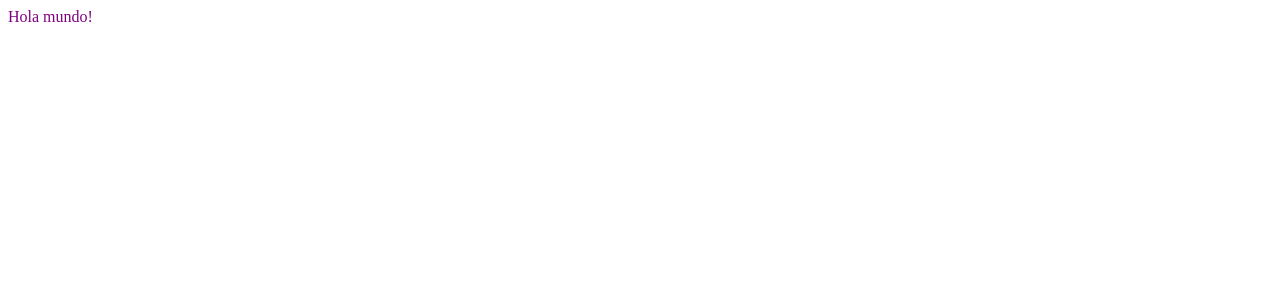
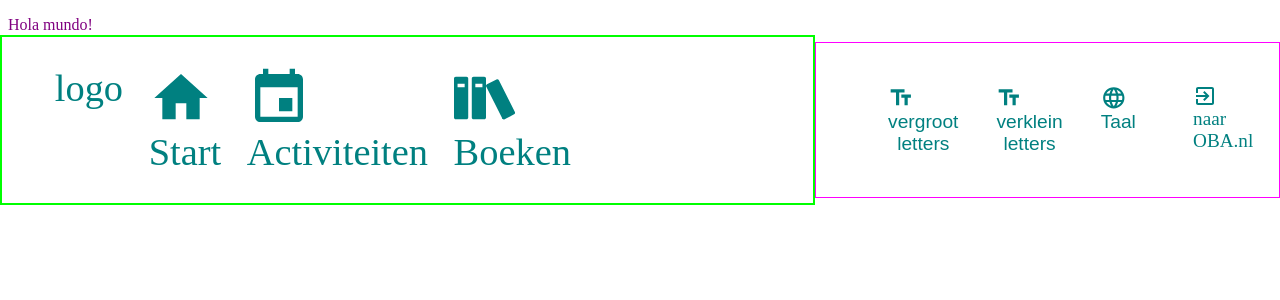
Before and after one commit to LeontineC/Oba-simpel, a React (Create React App) app: page /boeken in a window 1280 px wide. Shown: the top 300 px of the page. Built offline with nearby package versions, Linux system fonts and the light colour scheme.

Commit message:
Navbar changes

```diff
--- a/package.json
+++ b/package.json
@@ -8,6 +8,7 @@
     "@testing-library/user-event": "^12.8.3",
     "react": "^17.0.2",
     "react-dom": "^17.0.2",
+    "react-router-dom": "^5.3.0",
     "react-scripts": "4.0.3",
     "web-vitals": "^1.1.2"
   },
--- a/src/App.js
+++ b/src/App.js
@@ -1,11 +1,20 @@
-import React from 'react'
+import React, {useState} from 'react'
 import Header from './components/Header'
+import Navbar from './components/Navbar'
+import { FontProvider } from './components/FontContext'
 import './Sass/main.css'
 
 const App = () => {
+  const [fontSize, setFontSize] = useState(20);
+  const value = {fontSize, setFontSize};
+
   return (
     <div>
+   <FontProvider>
+    <Navbar />
     <Header />
+   </FontProvider>
+
 
     </div>
   )
--- a/src/Sass/components/_navbar.scss
+++ b/src/Sass/components/_navbar.scss
@@ -0,0 +1,73 @@
+.navbar {
+    display: flex;
+    text-decoration: none;
+    align-items: center;
+    position: fixed;
+    width: 100vw;
+    height: 30vh;
+    top: 0;
+    left: 0;
+    right: 0;
+    z-index: 10;
+    color: teal;
+}
+
+.left {
+    display: flex;
+    justify-content: left;
+    align-items: center;
+    width: 65%;
+    border: solid lime 2px;
+    ul {
+        display: flex;
+        justify-content: space-between;
+        li {
+            list-style-type: none;
+            margin: 1vw;
+            display: flex;
+            flex-direction: column;
+            font-size: 3vw;
+        }
+    }
+}
+
+.right {
+    display: flex;
+    flex-direction: row;
+    justify-content: space-between;
+    align-items: center;
+    width: 35%;
+    padding: 1vw;
+    border: solid fuchsia 1px;
+
+    ul {
+        display: flex;
+        li {
+            list-style-type: none;
+            margin: 1vw;
+            button {
+                outline: none;
+                border: none;
+                background: transparent;
+                display: flex;
+                flex-direction: column;
+                font-size: 1.5vw;
+            }
+        }
+    }
+}
+
+.retourOBA {
+    a{
+        text-decoration: none;
+        display: flex;
+        flex-wrap: wrap;
+        color: teal;
+        font-size: 1.5vw;
+        margin-left: 2vw;
+    }
+}
+
+.btnsRight {
+    color: teal;
+}
--- a/src/Sass/main.css
+++ b/src/Sass/main.css
@@ -1,4 +1,118 @@
 body {
   color: purple;
 }
+
+.navbar {
+  display: -webkit-box;
+  display: -ms-flexbox;
+  display: flex;
+  text-decoration: none;
+  -webkit-box-align: center;
+      -ms-flex-align: center;
+          align-items: center;
+  position: fixed;
+  width: 100vw;
+  height: 30vh;
+  top: 0;
+  left: 0;
+  right: 0;
+  z-index: 10;
+  color: teal;
+}
+
+.left {
+  display: -webkit-box;
+  display: -ms-flexbox;
+  display: flex;
+  -webkit-box-pack: left;
+      -ms-flex-pack: left;
+          justify-content: left;
+  -webkit-box-align: center;
+      -ms-flex-align: center;
+          align-items: center;
+  width: 65%;
+  border: solid lime 2px;
+}
+
+.left ul {
+  display: -webkit-box;
+  display: -ms-flexbox;
+  display: flex;
+  -webkit-box-pack: justify;
+      -ms-flex-pack: justify;
+          justify-content: space-between;
+}
+
+.left ul li {
+  list-style-type: none;
+  margin: 1vw;
+  display: -webkit-box;
+  display: -ms-flexbox;
+  display: flex;
+  -webkit-box-orient: vertical;
+  -webkit-box-direction: normal;
+      -ms-flex-direction: column;
+          flex-direction: column;
+  font-size: 3vw;
+}
+
+.right {
+  display: -webkit-box;
+  display: -ms-flexbox;
+  display: flex;
+  -webkit-box-orient: horizontal;
+  -webkit-box-direction: normal;
+      -ms-flex-direction: row;
+          flex-direction: row;
+  -webkit-box-pack: justify;
+      -ms-flex-pack: justify;
+          justify-content: space-between;
+  -webkit-box-align: center;
+      -ms-flex-align: center;
+          align-items: center;
+  width: 35%;
+  padding: 1vw;
+  border: solid fuchsia 1px;
+}
+
+.right ul {
+  display: -webkit-box;
+  display: -ms-flexbox;
+  display: flex;
+}
+
+.right ul li {
+  list-style-type: none;
+  margin: 1vw;
+}
+
+.right ul li button {
+  outline: none;
+  border: none;
+  background: transparent;
+  display: -webkit-box;
+  display: -ms-flexbox;
+  display: flex;
+  -webkit-box-orient: vertical;
+  -webkit-box-direction: normal;
+      -ms-flex-direction: column;
+          flex-direction: column;
+  font-size: 1.5vw;
+}
+
+.retourOBA a {
+  text-decoration: none;
+  display: -webkit-box;
+  display: -ms-flexbox;
+  display: flex;
+  -ms-flex-wrap: wrap;
+      flex-wrap: wrap;
+  color: teal;
+  font-size: 1.5vw;
+  margin-left: 2vw;
+}
+
+.btnsRight {
+  color: teal;
+}
 /*# sourceMappingURL=main.css.map */
--- /dev/null
+++ b/src/components/FontContext.js
@@ -0,0 +1,14 @@
+import React, { useState } from 'react';
+
+export const FontContext = React.createContext({});
+
+export const FontProvider = (props) => {
+    const [fontSize, setFontSize] = useState(16);
+    const value = {fontSize, setFontSize};
+
+
+return (
+<FontContext.Provider value={[fontSize, setFontSize]}>
+    {props.children}</FontContext.Provider>
+)
+};
--- a/src/components/Header.js
+++ b/src/components/Header.js
@@ -1,7 +1,14 @@
+import React, {useContext} from 'react';
+import {FontContext} from './FontContext';
+
+
 const Header = () => {
+    const [fontSize] = useContext(FontContext);
+
     return (
         <div>
-            Hola mundo!
+
+               <p style={{fontSize:`${fontSize}px`}}> Hola mundo!</p>
         </div>
     )
 }
--- a/src/components/Navbar.js
+++ b/src/components/Navbar.js
@@ -0,0 +1,72 @@
+import React, { useContext } from "react";
+import { FontContext } from "./FontContext";
+import HomeIcon from "@material-ui/icons/Home";
+import EventIcon from "@material-ui/icons/Event";
+import TextFieldsIcon from "@material-ui/icons/TextFields";
+import LanguageIcon from "@material-ui/icons/Language";
+import ExitToAppIcon from "@material-ui/icons/ExitToApp";
+import { ImBooks } from "react-icons/im";
+
+const Navbar = () => {
+  const [fontSize, setFontSize] = useContext(FontContext);
+
+  return (
+    <>
+      <nav className="navbar">
+        <section className="left">
+          <ul className="listLeft">
+            <li>logo</li>
+            <li className="startNav" style={{ color: "teal" }}>
+              <HomeIcon style={{ color: "teal", fontSize: "5vw" }} />
+              Start
+            </li>
+            <li className="activiteitenNav" style={{ color: "teal" }}>
+              <EventIcon style={{ color: "teal", fontSize: "5vw" }} />
+              Activiteiten
+            </li>
+            <li className="boekenNav" style={{ color: "teal" }}>
+              <ImBooks style={{ fontSize: "5vw" }} />
+              Boeken
+            </li>
+          </ul>
+        </section>
+        <section className="right">
+          <ul className="listRight">
+            <li>
+              <button
+                className="btnsRight"
+                onClick={() => setFontSize(fontSize + 2)}
+              >
+                <TextFieldsIcon style={{ color: "teal", fontSize: "2vw" }} />
+                vergroot letters
+              </button>
+            </li>
+            <li>
+              <button
+                className="btnsRight"
+                onClick={() => setFontSize(fontSize - 2)}
+              >
+                <TextFieldsIcon style={{ color: "teal", fontSize: "2vw" }} />
+                verklein letters
+              </button>
+            </li>
+            <li>
+              <button className="btnsRight">
+                <LanguageIcon style={{ color: "teal", fontSize: "2vw" }} />
+                Taal
+              </button>
+            </li>
+            <li className="btnsRight retourOBA">
+              <a href="https://www.oba.nl/">
+                <ExitToAppIcon style={{ color: "teal" }} />
+                naar OBA.nl
+              </a>
+            </li>
+          </ul>
+        </section>
+      </nav>
+    </>
+  );
+};
+
+export default Navbar;
```
Also changed, not shown: 2 other files (tests, documents, lock files or other folders).
